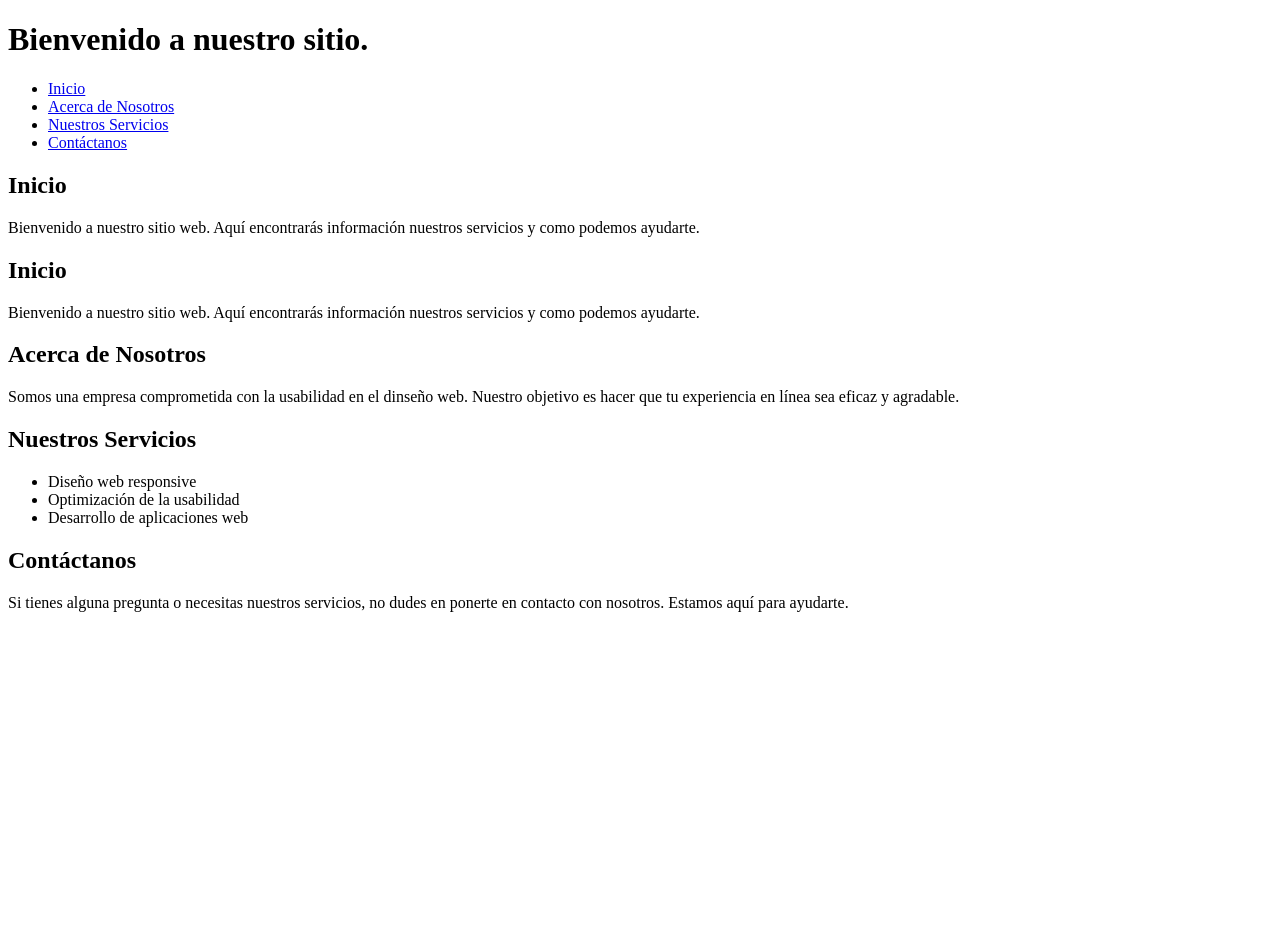
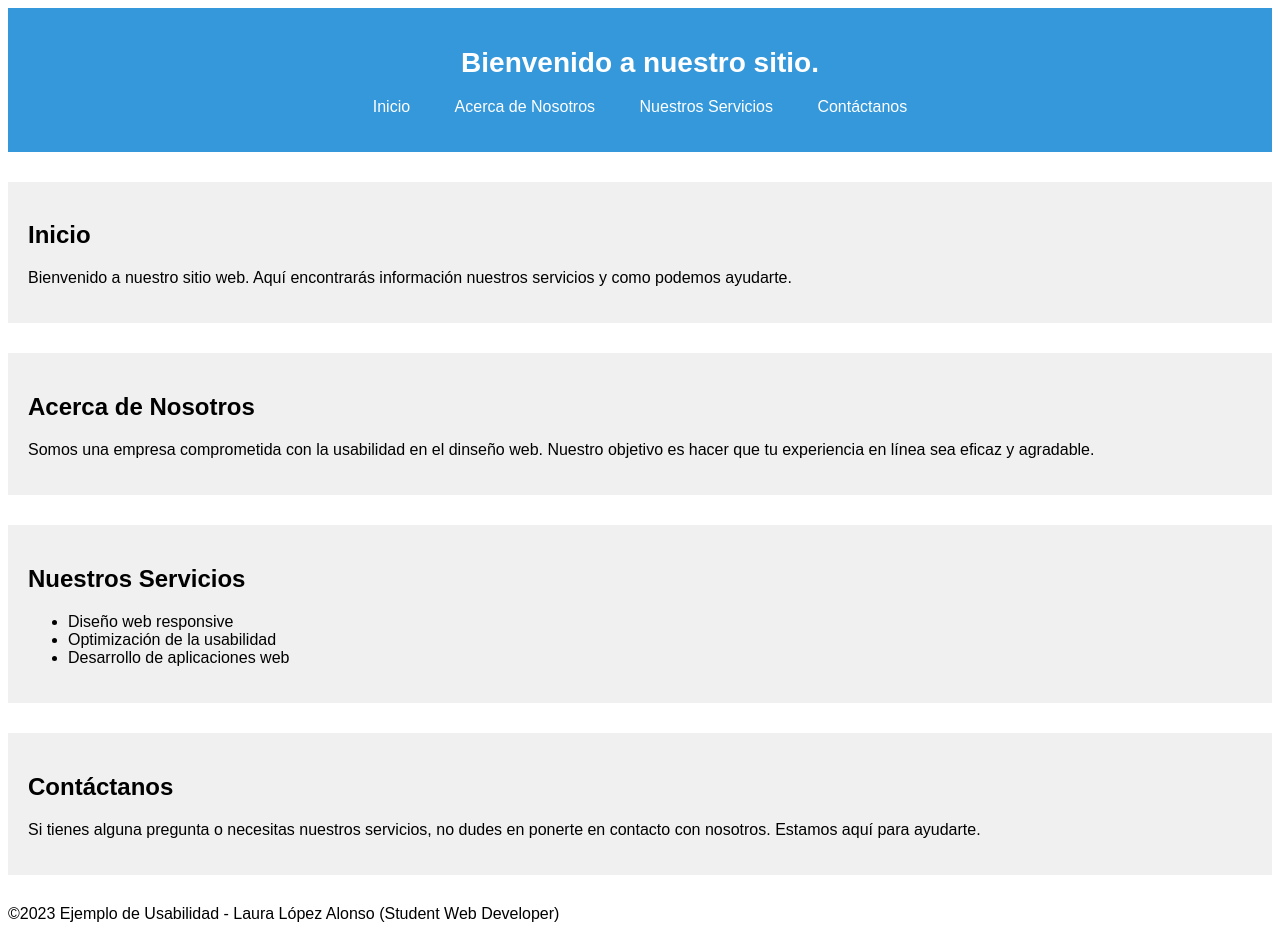
Before and after one commit to laurity/clase-usabilidad, a plain HTML site: page index.html in a window 1280 px wide. Before the commit the page ends 800 px from the top, so only its background shows below. Drawn offline with Linux system fonts and the light colour scheme.

Commit message:
añadimos el footer

```diff
--- a/index.html
+++ b/index.html
@@ -4,7 +4,8 @@
     <meta charset="UTF-8" />
     <meta name="viewport" content="width=device-width, initial-scale=1.0" />
     <title>Ejemplo de Usabilidad</title>
-    <link rel="shortcut icon" href="favicon.ico" />
+    <link rel="stylesheet" href="./style/styles.css">
+    <link rel="shortcut icon" href="favicon.ico" type="image/x-icon" />
   </head>
   <body>
     <header>
@@ -21,13 +22,6 @@
     </header>
 
     <main>
-        <section>
-            <h2>Inicio</h2>
-            <p>Bienvenido a nuestro sitio web. Aquí encontrarás
-                 información nuestros servicios y como podemos
-                 ayudarte.
-            </p>
-        </section>
 
         <section class="inicio">
             <h2>Inicio</h2>
@@ -62,5 +56,11 @@
             </p>
         </section>
         </main>
+
+        <footer>
+            <p>&copy;2023 Ejemplo de Usabilidad - Laura López Alonso
+                (Student Web Developer)
+            </p>
+        </footer>
   </body>
 </html>
--- a/style/styles.css
+++ b/style/styles.css
@@ -0,0 +1,32 @@
+body{
+    font-family: Arial, Helvetica, sans-serif;
+}
+header{
+    background-color: #3498db;
+    color: #fff;
+    text-align: center;
+    padding: 20px;
+}
+header h1{
+    font-size: 28px;
+}
+nav ul{
+    list-style: none;
+    padding: 0;
+}
+nav li{
+    display: inline;
+    margin: 0 20px;
+}
+nav a{
+    text-decoration: none;
+    color: #fff;
+}
+section{
+    padding: 20px;
+    margin: 30px 0;
+    background-color: #f0f0f0;
+}
+section h2{
+    font-size: 24px;
+}
```
